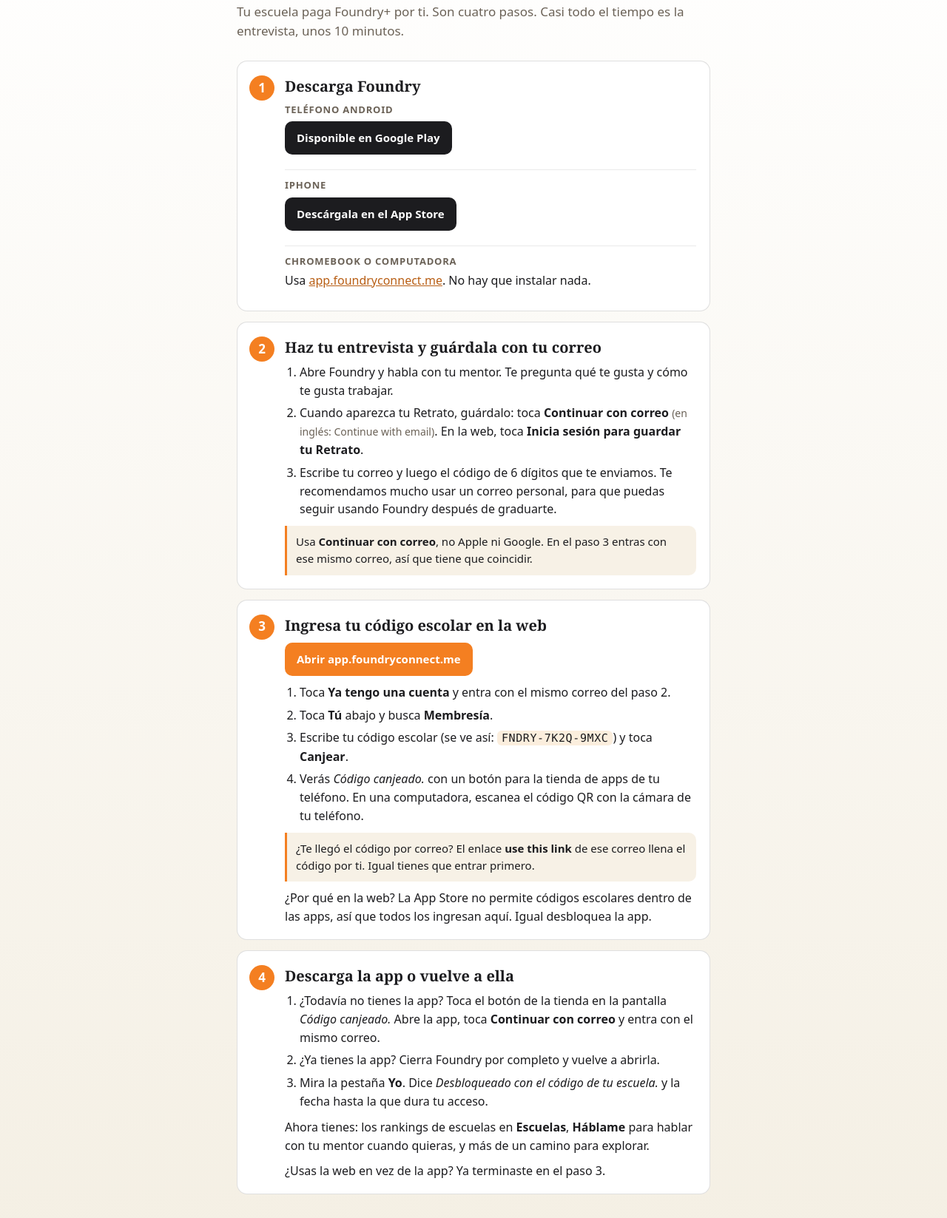
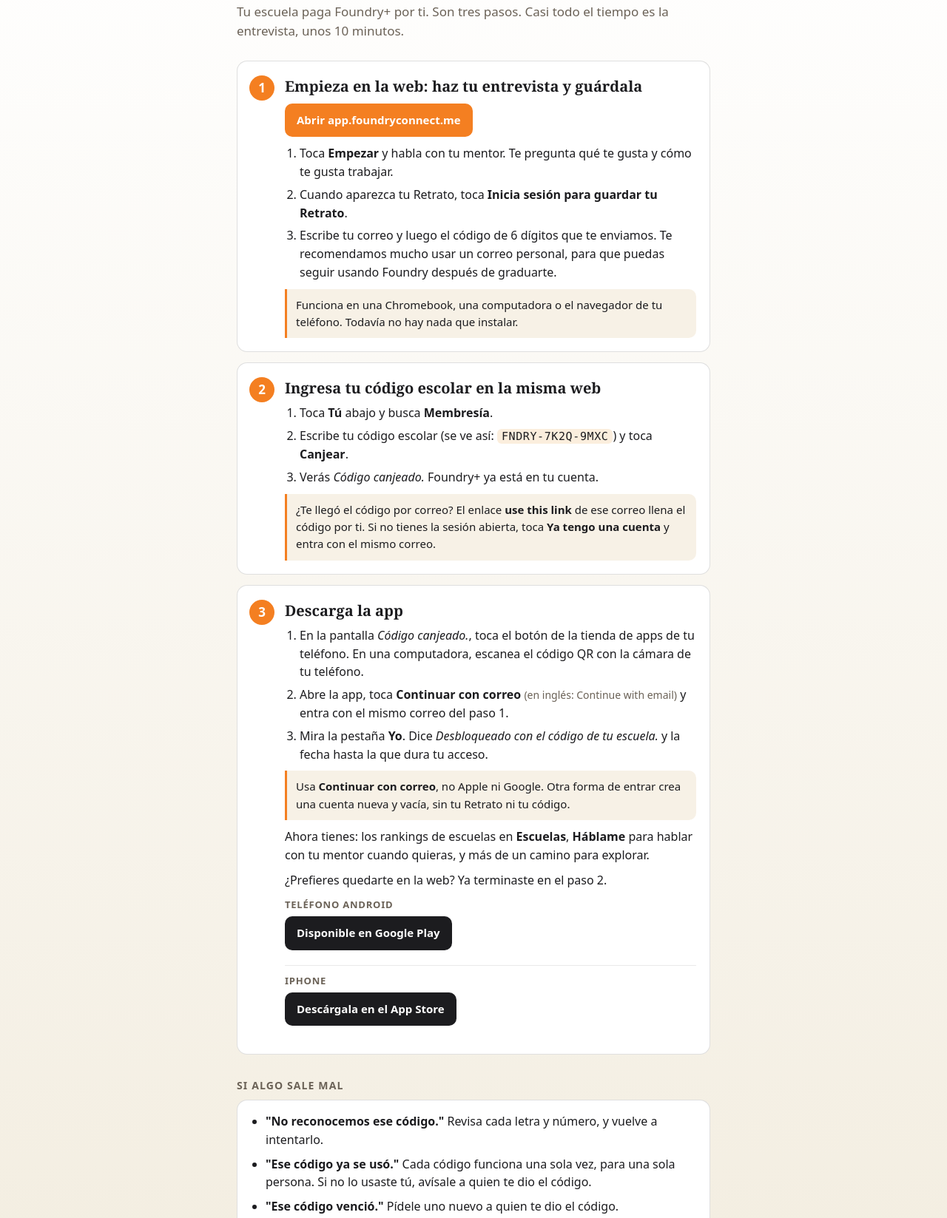
Before and after one commit to spikeatone/foundry-connect-preview, a plain HTML site: page redeem/es/index.html in a window 1280 px wide. Shown: the part 147-1794 px from the top of the page at 74% size. Drawn offline with Linux system fonts and the light colour scheme.

Commit message:
redeem: web first. Three steps: interview + save on the web, redeem on the web, then get the app (en + es)
Co-Authored-By: Claude Opus 5.5 <noreply@anthropic.com>

```diff
--- a/redeem/es/index.html
+++ b/redeem/es/index.html
@@ -4,7 +4,7 @@
 <meta charset="utf-8">
 <meta name="viewport" content="width=device-width, initial-scale=1">
 <title>Tu código escolar: empieza con Foundry</title>
-<meta name="description" content="¿Tu escuela te dio un código de Foundry? Cuatro pasos para empezar.">
+<meta name="description" content="¿Tu escuela te dio un código de Foundry? Tres pasos para empezar.">
 <meta name="robots" content="noindex">
 <link rel="icon" href="/favicon.svg" type="image/svg+xml">
 <link rel="alternate" hreflang="en" href="https://foundryconnect.me/redeem/">
@@ -96,13 +96,55 @@
     </div>
   </div>
   <h1>¿Tu escuela te dio un código de Foundry?</h1>
-  <p class="sub">Tu escuela paga Foundry+ por ti. Son cuatro pasos. Casi todo el tiempo es la entrevista, unos
+  <p class="sub">Tu escuela paga Foundry+ por ti. Son tres pasos. Casi todo el tiempo es la entrevista, unos
   10 minutos.</p>
 
   <section class="step">
     <div class="num" aria-hidden="true">1</div>
     <div class="body">
-      <h2>Descarga Foundry</h2>
+      <h2>Empieza en la web: haz tu entrevista y guárdala</h2>
+      <a class="btn ember" href="https://app.foundryconnect.me">Abrir app.foundryconnect.me</a>
+      <ol>
+        <li>Toca <strong>Empezar</strong> y habla con tu mentor. Te pregunta qué te gusta y cómo te gusta trabajar.</li>
+        <li>Cuando aparezca tu Retrato, toca <strong>Inicia sesión para guardar tu Retrato</strong>.</li>
+        <li>Escribe tu correo y luego el código de 6 dígitos que te enviamos. Te recomendamos mucho usar un correo
+        personal, para que puedas seguir usando Foundry después de graduarte.</li>
+      </ol>
+      <p class="tip">Funciona en una Chromebook, una computadora o el navegador de tu teléfono. Todavía no hay nada que instalar.</p>
+    </div>
+  </section>
+
+  <section class="step">
+    <div class="num" aria-hidden="true">2</div>
+    <div class="body">
+      <h2>Ingresa tu código escolar en la misma web</h2>
+      <ol>
+        <li>Toca <strong>Tú</strong> abajo y busca <strong>Membresía</strong>.</li>
+        <li>Escribe tu código escolar (se ve así: <code>FNDRY-7K2Q-9MXC</code>) y toca <strong>Canjear</strong>.</li>
+        <li>Verás <em>Código canjeado.</em> Foundry+ ya está en tu cuenta.</li>
+      </ol>
+      <p class="tip">¿Te llegó el código por correo? El enlace <strong>use this link</strong> de ese correo llena el
+      código por ti. Si no tienes la sesión abierta, toca <strong>Ya tengo una cuenta</strong> y entra con el mismo correo.</p>
+    </div>
+  </section>
+
+  <section class="step">
+    <div class="num" aria-hidden="true">3</div>
+    <div class="body">
+      <h2>Descarga la app</h2>
+      <ol>
+        <li>En la pantalla <em>Código canjeado.</em>, toca el botón de la tienda de apps de tu teléfono. En una
+        computadora, escanea el código QR con la cámara de tu teléfono.</li>
+        <li>Abre la app, toca <strong>Continuar con correo</strong> <span class="en">(en inglés: Continue with email)</span>
+        y entra con el mismo correo del paso 1.</li>
+        <li>Mira la pestaña <strong>Yo</strong>. Dice <em>Desbloqueado con el código de tu escuela.</em> y la fecha
+        hasta la que dura tu acceso.</li>
+      </ol>
+      <p class="tip">Usa <strong>Continuar con correo</strong>, no Apple ni Google. Otra forma de entrar crea una
+      cuenta nueva y vacía, sin tu Retrato ni tu código.</p>
+      <p>Ahora tienes: los rankings de escuelas en <strong>Escuelas</strong>, <strong>Háblame</strong> para hablar
+      con tu mentor cuando quieras, y más de un camino para explorar.</p>
+      <p>¿Prefieres quedarte en la web? Ya terminaste en el paso 2.</p>
       <div class="row">
         <b>Teléfono Android</b>
         <a class="btn" href="https://play.google.com/store/apps/details?id=me.foundryconnect.app&amp;hl=es_419">Disponible en Google Play</a>
@@ -111,63 +153,6 @@
         <b>iPhone</b>
         <a class="btn" href="https://apps.apple.com/mx/app/id6801205240">Descárgala en el App Store</a>
       </div>
-      <div class="row">
-        <b>Chromebook o computadora</b>
-        <p>Usa <a href="https://app.foundryconnect.me">app.foundryconnect.me</a>. No hay que instalar nada.</p>
-      </div>
-    </div>
-  </section>
-
-  <section class="step">
-    <div class="num" aria-hidden="true">2</div>
-    <div class="body">
-      <h2>Haz tu entrevista y guárdala con tu correo</h2>
-      <ol>
-        <li>Abre Foundry y habla con tu mentor. Te pregunta qué te gusta y cómo te gusta trabajar.</li>
-        <li>Cuando aparezca tu Retrato, guárdalo: toca <strong>Continuar con correo</strong>
-        <span class="en">(en inglés: Continue with email)</span>. En la web, toca
-        <strong>Inicia sesión para guardar tu Retrato</strong>.</li>
-        <li>Escribe tu correo y luego el código de 6 dígitos que te enviamos. Te recomendamos mucho usar un correo
-        personal, para que puedas seguir usando Foundry después de graduarte.</li>
-      </ol>
-      <p class="tip">Usa <strong>Continuar con correo</strong>, no Apple ni Google. En el paso 3 entras con ese
-      mismo correo, así que tiene que coincidir.</p>
-    </div>
-  </section>
-
-  <section class="step">
-    <div class="num" aria-hidden="true">3</div>
-    <div class="body">
-      <h2>Ingresa tu código escolar en la web</h2>
-      <a class="btn ember" href="https://app.foundryconnect.me">Abrir app.foundryconnect.me</a>
-      <ol>
-        <li>Toca <strong>Ya tengo una cuenta</strong> y entra con el mismo correo del paso 2.</li>
-        <li>Toca <strong>Tú</strong> abajo y busca <strong>Membresía</strong>.</li>
-        <li>Escribe tu código escolar (se ve así: <code>FNDRY-7K2Q-9MXC</code>) y toca <strong>Canjear</strong>.</li>
-        <li>Verás <em>Código canjeado.</em> con un botón para la tienda de apps de tu teléfono. En una computadora,
-        escanea el código QR con la cámara de tu teléfono.</li>
-      </ol>
-      <p class="tip">¿Te llegó el código por correo? El enlace <strong>use this link</strong> de ese correo llena el
-      código por ti. Igual tienes que entrar primero.</p>
-      <p>¿Por qué en la web? La App Store no permite códigos escolares dentro de las apps, así que todos los
-      ingresan aquí. Igual desbloquea la app.</p>
-    </div>
-  </section>
-
-  <section class="step">
-    <div class="num" aria-hidden="true">4</div>
-    <div class="body">
-      <h2>Descarga la app o vuelve a ella</h2>
-      <ol>
-        <li>¿Todavía no tienes la app? Toca el botón de la tienda en la pantalla <em>Código canjeado.</em> Abre la app,
-        toca <strong>Continuar con correo</strong> y entra con el mismo correo.</li>
-        <li>¿Ya tienes la app? Cierra Foundry por completo y vuelve a abrirla.</li>
-        <li>Mira la pestaña <strong>Yo</strong>. Dice <em>Desbloqueado con el código de tu escuela.</em> y la fecha
-        hasta la que dura tu acceso.</li>
-      </ol>
-      <p>Ahora tienes: los rankings de escuelas en <strong>Escuelas</strong>, <strong>Háblame</strong> para hablar
-      con tu mentor cuando quieras, y más de un camino para explorar.</p>
-      <p>¿Usas la web en vez de la app? Ya terminaste en el paso 3.</p>
     </div>
   </section>
 
```
Also changed, not shown: redeem/index.html (+44 -59 lines).
